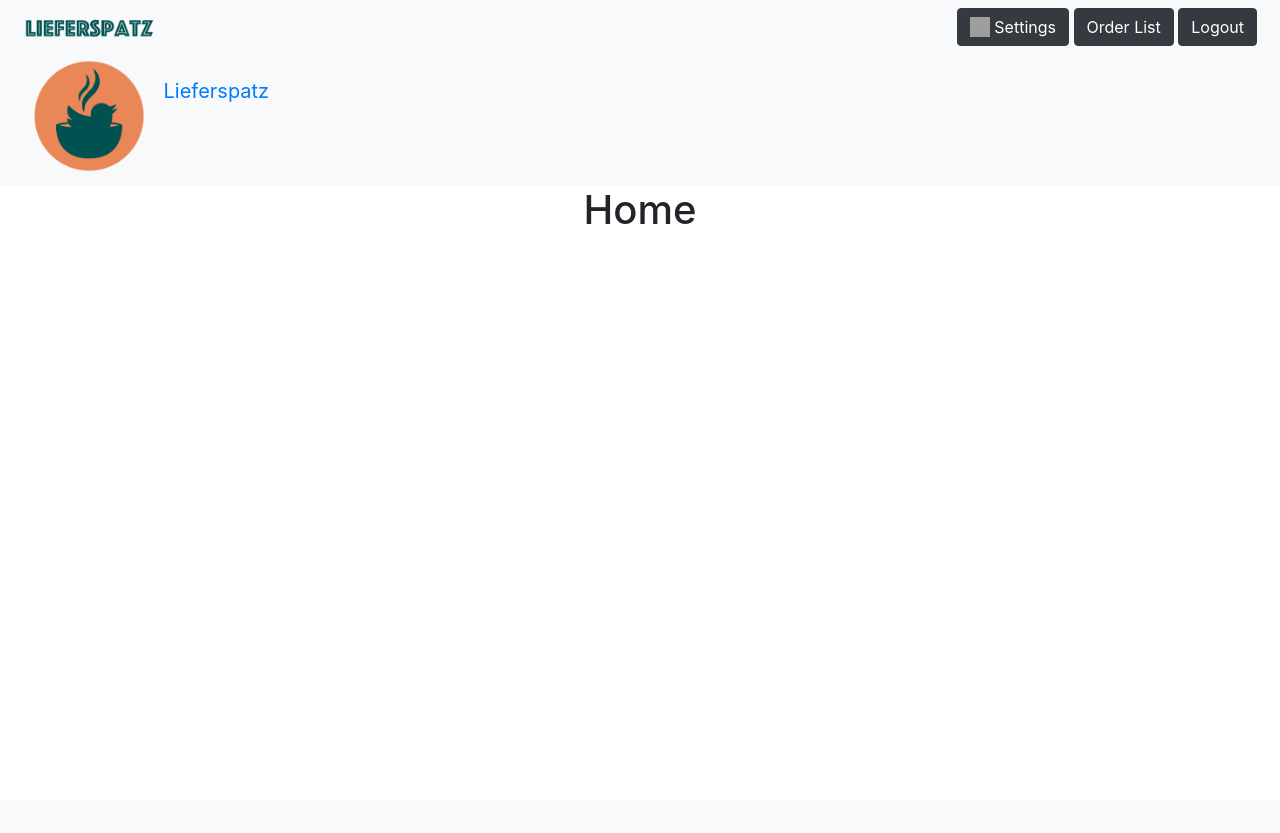
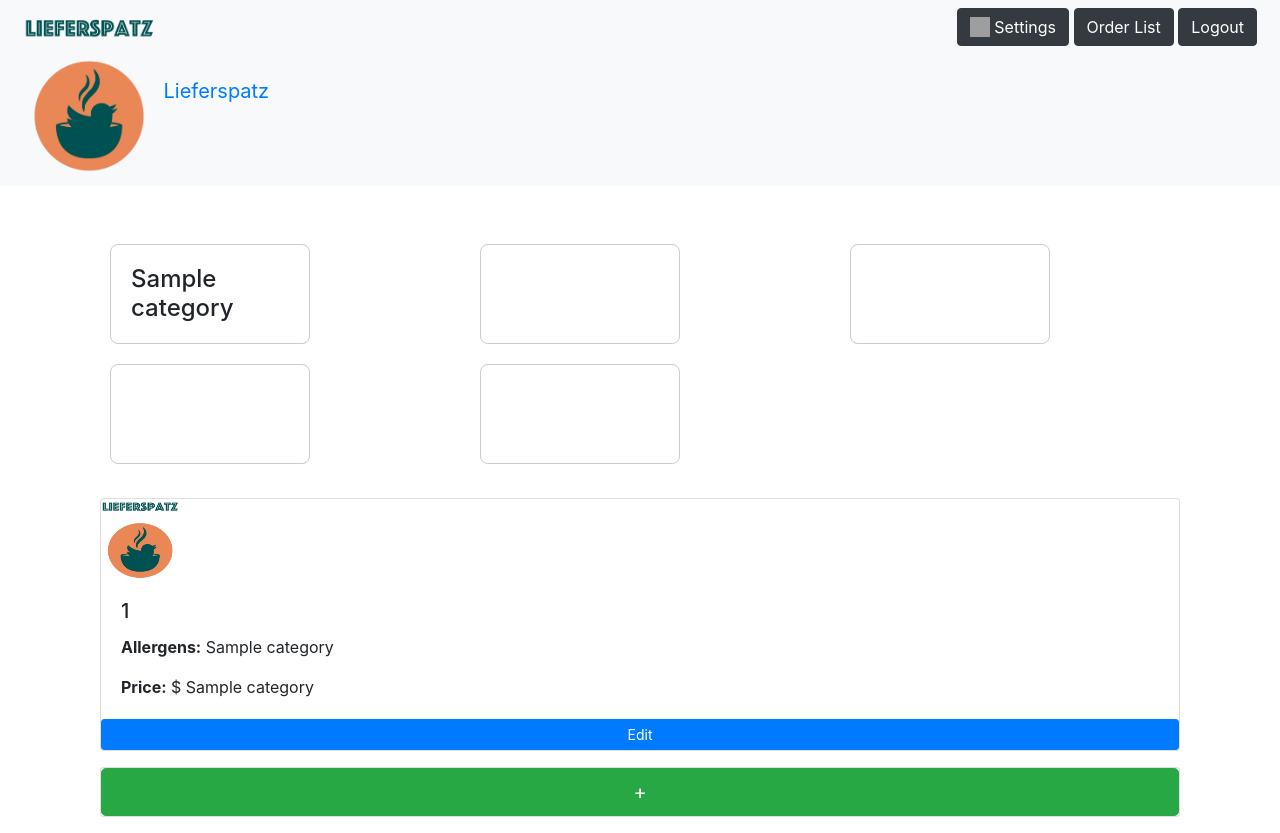
Before and after one commit to UmutKaradeniz/test, a Flask app: template website/templates/restauranthome.html in a window 1280 px wide. Before the commit the page ends 224 px from the top, so only its background shows below. Run offline with Flask 3, Linux system fonts and the light colour scheme; the template is opened without the code that fills it: most values are stand-ins (such as "Sample title", 1, 10 or a date in 2020); some libraries are stand-ins or nearby versions; grey boxes are pictures that could not be loaded.

Commit message:
next update

```diff
--- a/website/templates/restauranthome.html
+++ b/website/templates/restauranthome.html
@@ -15,5 +15,68 @@
 {% endblock%}
 
 {% block content %}
-    <h1 align="center">Home</h1>
+<style>
+    .category-box {
+      cursor: pointer;
+      border: 1px solid #ccc;
+      border-radius: 8px;
+      padding: 20px;
+      margin: 10px;
+      width: 200px;
+      height: 100px;
+    }
+</style>
+
+<div class="container mt-5">
+    <div class="row">
+
+      <!-- Food Category Boxes Loop (Replace with Jinja loop) -->
+      {% for category in menu_items %}
+
+        <div class="col-md-4">
+          <div class="category-box">
+            <h4> {{ category[2] }} </h4>
+          </div>
+        </div>
+      {% endfor %}
+      <!-- End Food Category Boxes Loop -->
+
+      <!-- Default Empty Boxes (Replace with actual number needed) -->
+      {% for i in range(4) %}
+        <div class="col-md-4">
+          <div class="category-box"></div>
+        </div>
+      {% endfor %}
+      <!-- End Default Empty Boxes -->
+
+    </div>
+  </div>
+
+<div class="container mt-4">
+
+    <!-- Food Category Boxes Loop (Replace with Jinja loop) -->
+    {% for food_item in menu_items %}
+        <div class="card mb-3">
+            <img src="../static/Lieferspatz-logo.png" class="card-img-top" alt=" food_item.name " style="max-height: 80px; max-width: 80px;">
+            <div class="card-body">
+                <h5 class="card-title"> {{ food_item[0] }} </h5>
+                <p class="card-text"><strong>Allergens:</strong>  {{ food_item[1] }} </p>
+                <p class="card-text"><strong>Price:</strong> $ {{ food_item[3] }} </p>
+            </div>
+            <button type="button" class="btn btn-primary btn-sm edit-button float-right" data-toggle="modal" data-target="#editModal">
+                Edit
+            </button>
+        </div>
+    {% endfor %}
+    <!-- End Food Category Boxes Loop -->
+
+
+    <!-- Add Food Button -->
+    <div class="card mb-3">
+        <button type="button" class="btn btn-success btn-lg add-food-button" onclick="location.href='/add-food'">
+            +
+        </button>
+    </div>
+
+</div>
 {% endblock %}
```
Also changed, not shown: db_funcs.py (+15 -0 lines), website/auth.py (+13 -1 lines), website/models.py (deleted, +0 -18 lines).
